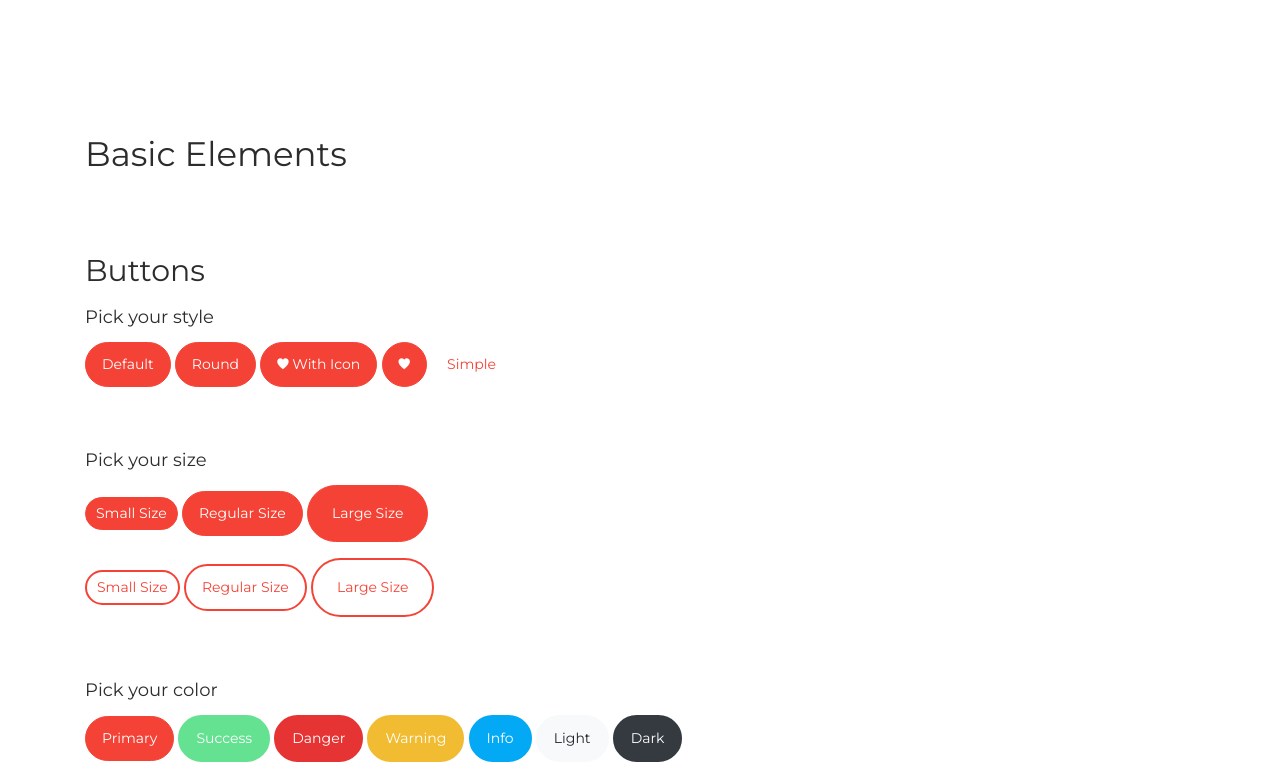
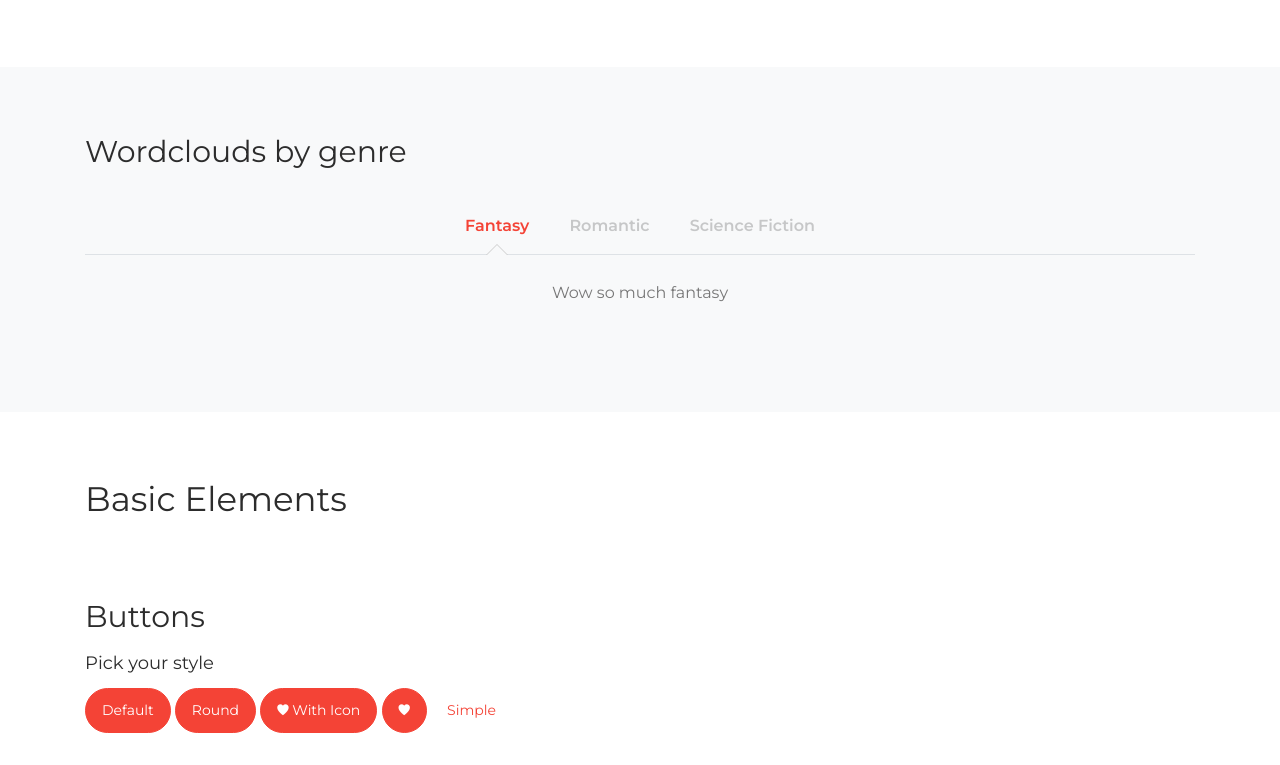
Before and after one commit to LukaAvbreht/Social_graphs, a plain HTML site: page index.html in a window 1280 px wide. Shown: the part 2830-3595 px from the top of the page. Drawn offline with Linux system fonts and the light colour scheme; files whose address does not match are found by name.

Commit message:
Added wordclouds section

```diff
--- a/index.html
+++ b/index.html
@@ -135,6 +135,46 @@ Oliver Stone
 			</div>
 		</div>
 	</section>
+
+    <section class="ftco-section  bg-light">
+        <div class="container">
+            <div class="row">
+                <div class="col-md-12">
+                    <h2 class="heading-section mb-4">Wordclouds by genre</h2>
+                    <div class="tabulation tabulation2">
+                        <div class="d-flex tabs border border-left-0 border-right-0 border-top-0 justify-content-center">
+                            <div class="d-inline-block">
+                                <ul class="nav nav-tabs border-0">
+                                  <li class="nav-item">
+                                    <a class="nav-link active" data-toggle="tab" href="#fantasy">Fantasy</a>
+                                  </li>
+                                  <li class="nav-item">
+                                    <a class="nav-link" data-toggle="tab" href="#romantic">Romantic</a>
+                                  </li>
+                                  <li class="nav-item">
+                                    <a class="nav-link" data-toggle="tab" href="#sf">Science Fiction</a>
+                                  </li>
+                                </ul>
+                            </div>
+                        </div>
+
+                        <!-- Tab panes -->
+                        <div class="tab-content border-0">
+                          <div class="tab-pane container p-4 active text-center" id="fantasy">
+                            <p>Wow so much fantasy</p>
+                          </div>
+                          <div class="tab-pane container p-4 fade text-center" id="romantic">
+                            <p>Romantic was a long oen</p>
+                          </div>
+                          <div class="tab-pane container p-4 fade text-center" id="sf">
+                            <p>Oh ma boi science fiction</p>
+                          </div>
+                        </div>
+                    </div>
+                </div>
+            </div>
+        </div>
+    </section>
 
 		<section class="ftco-section goto-here pb-0">
 	  	<div class="container">
```
